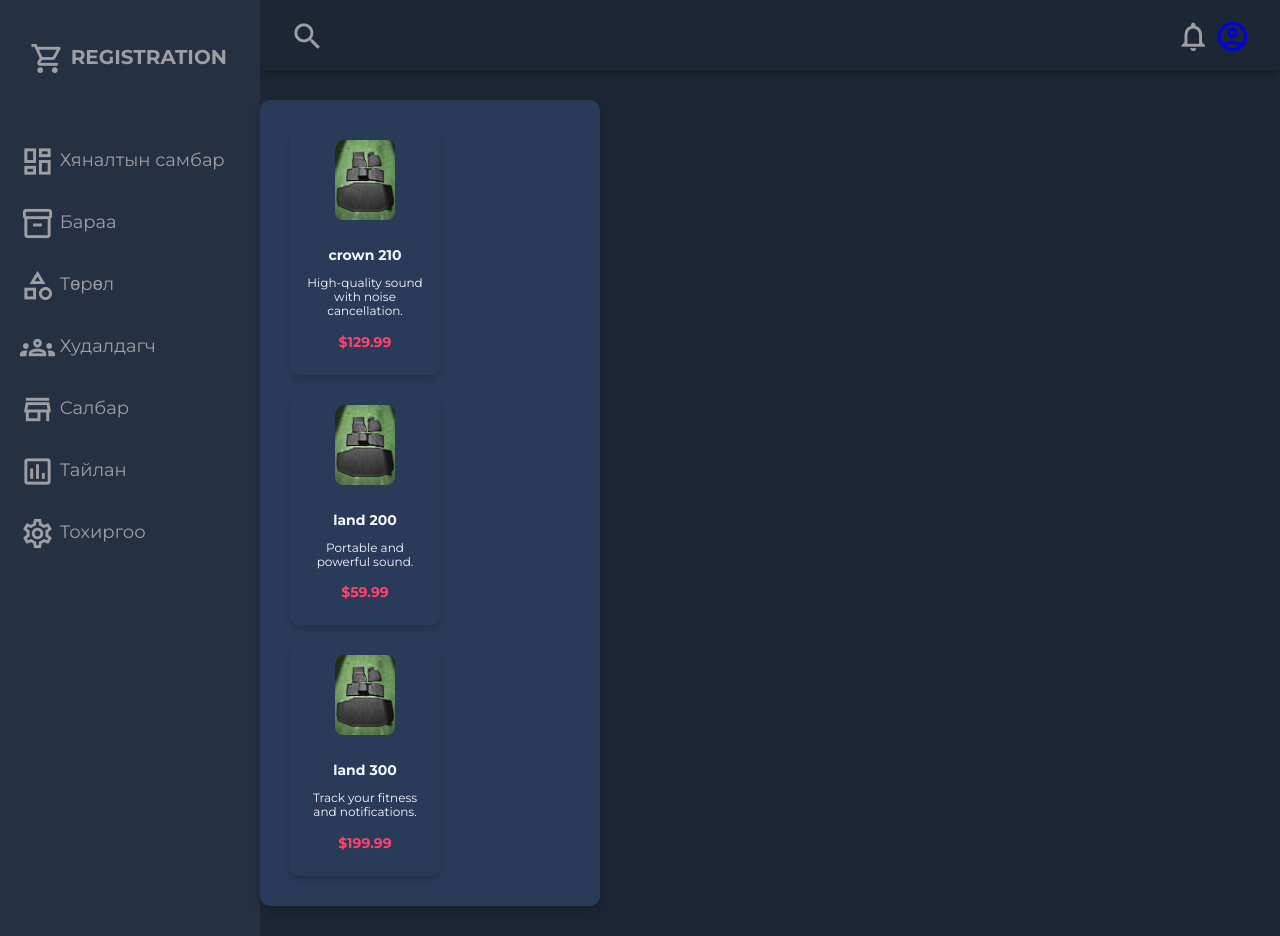
After one commit to ariunsana/productregisystem, a Django app: template product_proj/templates/products.html in a window 1280 px wide. The commit adds this page. Run offline with Django 3.2, Linux system fonts and the light colour scheme; the template is opened without the code that fills it, so the values that code supplies are empty.

Commit message:
product add list

```diff
--- a/product_proj/product_app/views.py
+++ b/product_proj/product_app/views.py
@@ -7,3 +7,5 @@ def signin(request):
     return render(request, 'signin.html')
 def register(request):
     return render(request, 'register.html')
+def products(request):
+    return render(request, 'products.html')
--- a/product_proj/product_proj/urls.py
+++ b/product_proj/product_proj/urls.py
@@ -23,4 +23,5 @@ urlpatterns = [
     path('', views.index, name="index"),
     path('signin/', views.signin, name='signin'),
     path('register/', views.register, name='register'),
+    path('products/', views.products, name='products'),
 ]
--- a/product_proj/static/css/styles.css
+++ b/product_proj/static/css/styles.css
@@ -296,3 +296,155 @@ body {
     display: none;
   }
 }
+
+/* ---------- PRODUCT GRID CONTAINER ---------- */
+.product-grid {
+  display: grid;
+  grid-template-columns: repeat(auto-fit, minmax(150px, 1fr)); /* Automatically adjust column count */
+  gap: 20px; /* Gap between product items */
+  padding: 20px;
+  margin: 30px auto;
+  max-width: 1000px;
+}
+
+/* ---------- MAIN CONTAINER ---------- */
+.product-box-container {
+  display: flex;
+  align-items: flex-start; /* Align the product boxes to the top */
+  background-color: #2a3b5a; /* Same background as the sidebar */
+  padding: 20px;
+  border-radius: 10px;
+  max-width: 100%; /* Full width */
+  overflow-x: auto; /* Add horizontal scrolling if items overflow */
+  margin: 30px auto;
+  box-shadow: 0 4px 10px rgba(0, 0, 0, 0.2);
+  color: #f5f7ff;
+}
+
+/* ---------- PRODUCT ITEM CONTAINER ---------- */
+.product-container {
+  background-color: #2a3b5a;
+  padding: 10px;
+  border-radius: 10px;
+  box-shadow: 0 4px 10px rgba(0, 0, 0, 0.2);
+  text-align: center;
+  color: #f5f7ff;
+  width: 150px; /* Fixed size for each box */
+  margin-right: 20px; /* Spacing between boxes */
+}
+
+.product-container img {
+  border-radius: 8px;
+  max-width: 100px;
+  height: 100px; /* Ensure the image is a square */
+  object-fit: cover; /* Ensure the image covers the square */
+  margin-bottom: 10px;
+}
+
+.product-title {
+  font-size: 14px;
+  font-weight: bold;
+  margin-bottom: 5px;
+}
+
+.product-description {
+  font-size: 12px;
+  margin-bottom: 10px;
+  line-height: 1.2;
+}
+
+.product-price {
+  font-size: 14px;
+  font-weight: bold;
+  color: #ff416c;
+}
+
+/* ---------- MAIN CONTAINER ---------- */
+.product-box-container {
+  display: flex;
+  flex-wrap: wrap; /* Enables wrapping to new rows */
+  justify-content: flex-start; /* Align items to the left */
+  background-color: #2a3b5a;
+  padding: 20px;
+  border-radius: 10px;
+  max-width: 100%; /* Full width */
+  margin: 30px auto;
+  box-shadow: 0 4px 10px rgba(0, 0, 0, 0.2);
+  color: #f5f7ff;
+}
+
+/* ---------- MAIN CONTAINER ---------- */
+.product-box-container {
+  display: flex;
+  flex-wrap: wrap; /* Enables wrapping to new rows */
+  justify-content: flex-start; /* Align items to the left */
+  background-color: #2a3b5a;
+  padding: 20px;
+  border-radius: 10px;
+  max-width: 100%; /* Full width */
+  margin: 30px auto;
+  box-shadow: 0 4px 10px rgba(0, 0, 0, 0.2);
+  color: #f5f7ff;
+}
+
+/* ---------- PRODUCT ITEM CONTAINER ---------- */
+.product-container {
+  background-color: #2a3b5a;
+  padding: 10px;
+  border-radius: 10px;
+  box-shadow: 0 4px 10px rgba(0, 0, 0, 0.2);
+  text-align: center;
+  color: #f5f7ff;
+  width: 130px; /* Slightly reduced size */
+  margin: 10px; /* Spacing between boxes */
+}
+
+.product-container img {
+  border-radius: 8px;
+  max-width: 80px; /* Reduced image size */
+  height: 80px; /* Ensure aspect ratio is maintained */
+  object-fit: cover;
+  margin-bottom: 10px;
+}
+
+.product-title {
+  font-size: 14px;
+  font-weight: bold;
+  margin-bottom: 5px;
+}
+
+.product-description {
+  font-size: 12px;
+  margin-bottom: 10px;
+  line-height: 1.2;
+}
+
+.product-price {
+  font-size: 14px;
+  font-weight: bold;
+  color: #ff416c;
+}
+
+/* Responsive for smaller screens */
+@media screen and (max-width: 768px) {
+  .product-container {
+    width: 110px; /* Adjust size for smaller screens */
+  }
+
+  .product-container img {
+    max-width: 70px;
+    height: 70px;
+  }
+
+  .product-title {
+    font-size: 12px;
+  }
+
+  .product-description {
+    font-size: 10px;
+  }
+
+  .product-price {
+    font-size: 12px;
+  }
+}
--- /dev/null
+++ b/product_proj/templates/products.html
@@ -0,0 +1,32 @@
+{% extends 'base.html' %}
+{% load static %}
+{% block ss %}
+
+{% include 'sidebar.html' %}
+
+<div class="product-box-container">
+  <div class="product-container">
+    <img src="{% static 'images/1.png' %}" alt="Product Image">
+    <h2 class="product-title">crown 210</h2>
+    <p class="product-description">High-quality sound with noise cancellation.</p>
+    <p class="product-price">$129.99</p>
+  </div>
+
+  <div class="product-container">
+    <img src="{% static 'images/1.png' %}" alt="Product Image">
+    <h2 class="product-title">land 200</h2>
+    <p class="product-description">Portable and powerful sound.</p>
+    <p class="product-price">$59.99</p>
+  </div>
+
+  <div class="product-container">
+    <img src="{% static 'images/1.png' %}" alt="Product Image">
+    <h2 class="product-title">land 300</h2>
+    <p class="product-description">Track your fitness and notifications.</p>
+    <p class="product-price">$199.99</p>
+  </div>
+
+  <!-- Add more products here -->
+</div>
+
+{% endblock %}
--- a/product_proj/templates/sidebar.html
+++ b/product_proj/templates/sidebar.html
@@ -1,18 +1,54 @@
 <aside id="sidebar">
   <div class="sidebar-title">
     <div class="sidebar-brand">
-        <span class="material-icons-outlined">shopping_cart</span> REGISTRATION
+      <span class="material-icons-outlined">shopping_cart</span>
+      REGISTRATION
     </div>
     <span class="material-icons-outlined" onclick="closeSidebar()">close</span>
   </div>
+
   <ul class="sidebar-list">
-      <li class="sidebar-list-item"><a href="#"><span class="material-icons-outlined">dashboard</span> Хяналтын самбар</a></li>
-      <li class="sidebar-list-item"><a href="#"><span class="material-icons-outlined">inventory_2</span> Бараа</a></li>
-      <li class="sidebar-list-item"><a href="#"><span class="material-icons-outlined">category</span> Төрөл</a></li>
-      <li class="sidebar-list-item"><a href="#"><span class="material-icons-outlined">groups</span> Худалдагч</a></li>
-      <li class="sidebar-list-item"><a href="#"><span class="material-icons-outlined">store</span> Салбар</a></li>
-      <li class="sidebar-list-item"><a href="#"><span class="material-icons-outlined">poll</span> Тайлан</a></li>
-      <li class="sidebar-list-item"><a href="#"><span class="material-icons-outlined">settings</span> Тохиргоо</a></li>
+    <li class="sidebar-list-item">
+      <a href="{% url 'index' %}">
+        <span class="material-icons-outlined">dashboard</span> Хяналтын самбар
+      </a>
+    </li>
+    <li class="sidebar-list-item">
+      <a href="{% url 'products' %}">
+        <span class="material-icons-outlined">inventory_2</span> Бараа
+      </a>
+    </li>
+    <li class="sidebar-list-item">
+      <a href="#">
+        <span class="material-icons-outlined">category</span> Төрөл
+      </a>
+    </li>
+    <li class="sidebar-list-item">
+      <a href="#">
+        <span class="material-icons-outlined">groups</span> Худалдагч
+      </a>
+    </li>
+    <li class="sidebar-list-item">
+      <a href="#">
+        <span class="material-icons-outlined">store</span> Салбар
+      </a>
+    </li>
+    <li class="sidebar-list-item">
+      <a href="#">
+        <span class="material-icons-outlined">poll</span> Тайлан
+      </a>
+    </li>
+    <li class="sidebar-list-item">
+      <a href="#">
+        <span class="material-icons-outlined">settings</span> Тохиргоо
+      </a>
+    </li>
   </ul>
 </aside>
-  <!-- End Sidebar -->
+
+<script>
+  // Function to close the sidebar
+  function closeSidebar() {
+    document.getElementById('sidebar').style.display = 'none';
+  }
+</script>
```
Also changed, not shown: product_proj/static/images/1.png (added). Lines whose indentation alone changed are shown as unchanged.
